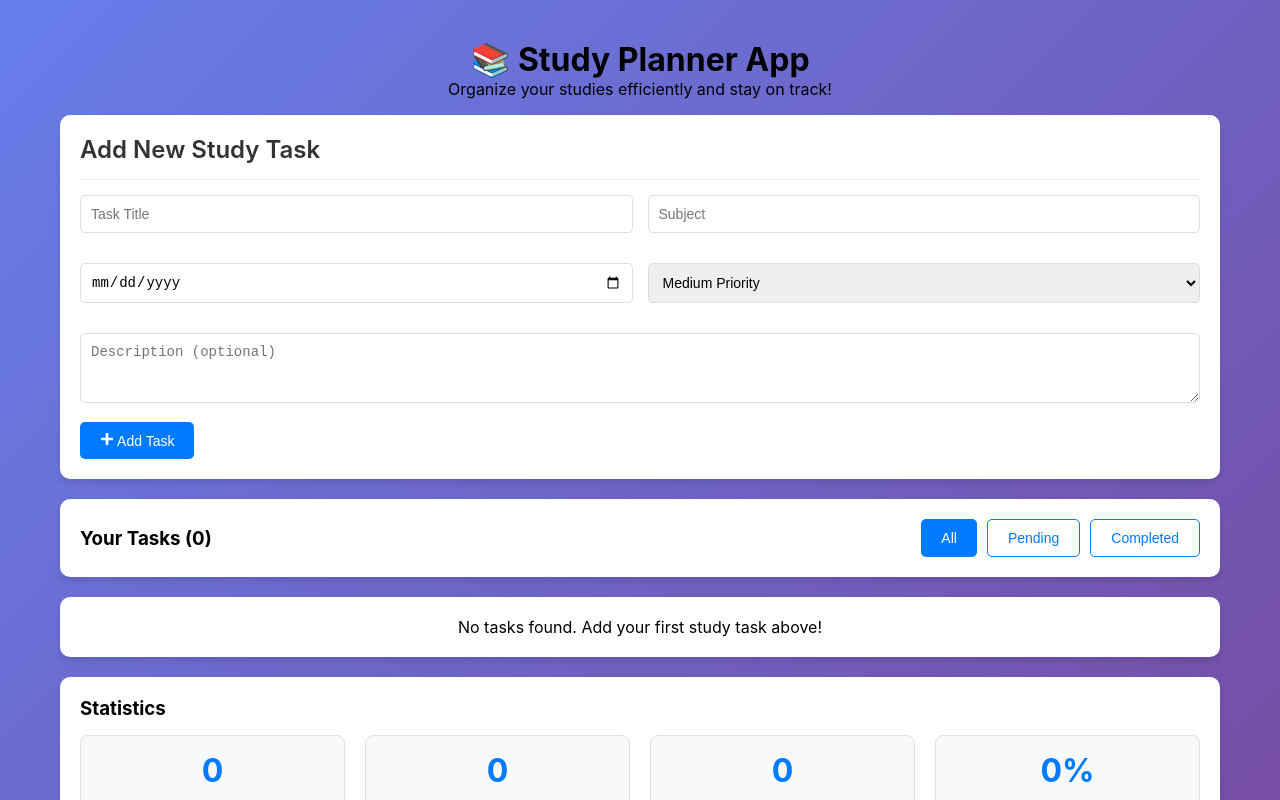
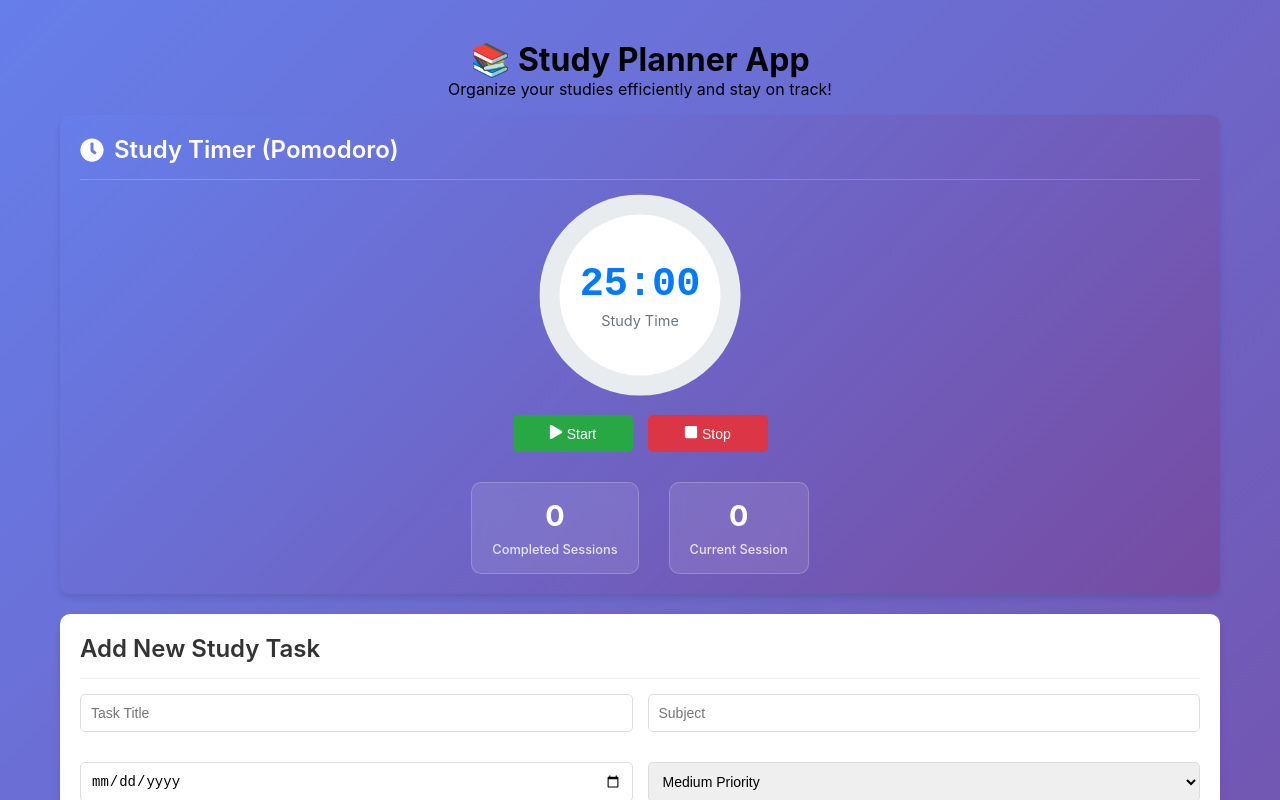
Before and after one commit to KasthuriRaja-M/Study-Planner-App, a React (Create React App) app: page / in a window 1280 px wide. Shown: the top 800 px of the page. Built offline with nearby package versions, Linux system fonts and the light colour scheme.

Commit message:
Add study timer functionality with UI components and styles

```diff
--- a/src/App.css
+++ b/src/App.css
@@ -21,9 +21,137 @@
   color: white;
 }
 
+.btn-warning {
+  background-color: #ffc107;
+  color: #212529;
+}
+
+.btn-warning:hover {
+  background-color: #e0a800;
+}
+
 .filter-controls {
   display: flex;
   gap: 10px;
+}
+
+/* Timer Styles */
+.timer-card {
+  background: linear-gradient(135deg, #667eea 0%, #764ba2 100%);
+  color: white;
+  border: none;
+}
+
+.timer-card .card-header {
+  border-bottom: 1px solid rgba(255, 255, 255, 0.2);
+}
+
+.timer-card .card-title {
+  color: white;
+  display: flex;
+  align-items: center;
+  gap: 10px;
+}
+
+.timer-container {
+  display: flex;
+  flex-direction: column;
+  align-items: center;
+  gap: 20px;
+}
+
+.timer-display {
+  position: relative;
+  width: 200px;
+  height: 200px;
+}
+
+.timer-circle {
+  width: 100%;
+  height: 100%;
+  border-radius: 50%;
+  position: relative;
+  display: flex;
+  align-items: center;
+  justify-content: center;
+}
+
+.timer-progress {
+  width: 100%;
+  height: 100%;
+  border-radius: 50%;
+  position: relative;
+  display: flex;
+  align-items: center;
+  justify-content: center;
+  transition: all 0.3s ease;
+}
+
+.timer-inner {
+  width: 80%;
+  height: 80%;
+  background: white;
+  border-radius: 50%;
+  display: flex;
+  flex-direction: column;
+  align-items: center;
+  justify-content: center;
+  color: #333;
+}
+
+.timer-time {
+  font-size: 2.5rem;
+  font-weight: bold;
+  font-family: 'Courier New', monospace;
+  color: #007bff;
+}
+
+.timer-label {
+  font-size: 0.9rem;
+  color: #6c757d;
+  margin-top: 5px;
+  text-align: center;
+}
+
+.timer-controls {
+  display: flex;
+  gap: 15px;
+  flex-wrap: wrap;
+  justify-content: center;
+}
+
+.timer-controls .btn {
+  min-width: 120px;
+  font-weight: 500;
+}
+
+.timer-stats {
+  display: flex;
+  gap: 30px;
+  margin-top: 10px;
+}
+
+.timer-stats .stat-item {
+  text-align: center;
+  background: rgba(255, 255, 255, 0.1);
+  padding: 15px 20px;
+  border-radius: 10px;
+  backdrop-filter: blur(10px);
+  border: 1px solid rgba(255, 255, 255, 0.2);
+}
+
+.timer-stats .stat-number {
+  display: block;
+  font-size: 1.8rem;
+  font-weight: bold;
+  color: white;
+  margin-bottom: 5px;
+}
+
+.timer-stats .stat-label {
+  font-size: 0.8rem;
+  color: rgba(255, 255, 255, 0.8);
+  font-weight: 500;
 }
 
 .task-card {
@@ -189,6 +317,30 @@
   .stats-grid {
     grid-template-columns: repeat(2, 1fr);
   }
+
+  .timer-display {
+    width: 150px;
+    height: 150px;
+  }
+
+  .timer-time {
+    font-size: 2rem;
+  }
+
+  .timer-stats {
+    flex-direction: column;
+    gap: 15px;
+  }
+
+  .timer-controls {
+    flex-direction: column;
+    align-items: center;
+  }
+
+  .timer-controls .btn {
+    width: 100%;
+    max-width: 200px;
+  }
 }
 
 @media (max-width: 480px) {
@@ -202,6 +354,19 @@
 
   .stats-grid {
     grid-template-columns: 1fr;
+  }
+
+  .timer-display {
+    width: 120px;
+    height: 120px;
+  }
+
+  .timer-time {
+    font-size: 1.5rem;
+  }
+
+  .timer-label {
+    font-size: 0.8rem;
   }
 }
 
@@ -221,6 +386,27 @@
   animation: slideIn 0.3s ease-out;
 }
 
+/* Timer animations */
+@keyframes pulse {
+  0% {
+    transform: scale(1);
+  }
+  50% {
+    transform: scale(1.05);
+  }
+  100% {
+    transform: scale(1);
+  }
+}
+
+.timer-circle {
+  animation: pulse 2s infinite;
+}
+
+.timer-circle:hover {
+  animation: none;
+}
+
 /* Custom scrollbar */
 ::-webkit-scrollbar {
   width: 8px;
--- a/src/App.js
+++ b/src/App.js
@@ -1,5 +1,5 @@
 import React, { useState, useEffect } from 'react';
-import { FaPlus, FaTrash, FaEdit, FaCheck, FaTimes } from 'react-icons/fa';
+import { FaPlus, FaTrash, FaEdit, FaCheck, FaTimes, FaPlay, FaPause, FaStop, FaClock } from 'react-icons/fa';
 import { format } from 'date-fns';
 import { v4 as uuidv4 } from 'uuid';
 import './App.css';
@@ -16,11 +16,32 @@ function App() {
   const [editingTask, setEditingTask] = useState(null);
   const [filter, setFilter] = useState('all');
 
+  // Study Timer States
+  const [timer, setTimer] = useState({
+    isRunning: false,
+    isBreak: false,
+    timeLeft: 25 * 60, // 25 minutes in seconds
+    totalTime: 25 * 60,
+    sessions: 0,
+    completedSessions: 0
+  });
+  const [timerSettings, setTimerSettings] = useState({
+    studyTime: 25,
+    breakTime: 5,
+    longBreakTime: 15,
+    sessionsBeforeLongBreak: 4
+  });
+
   // Load tasks from localStorage on component mount
   useEffect(() => {
     const savedTasks = localStorage.getItem('studyTasks');
     if (savedTasks) {
       setTasks(JSON.parse(savedTasks));
+    }
+
+    const savedTimerSettings = localStorage.getItem('timerSettings');
+    if (savedTimerSettings) {
+      setTimerSettings(JSON.parse(savedTimerSettings));
     }
   }, []);
 
@@ -28,6 +49,53 @@ function App() {
   useEffect(() => {
     localStorage.setItem('studyTasks', JSON.stringify(tasks));
   }, [tasks]);
+
+  // Save timer settings to localStorage
+  useEffect(() => {
+    localStorage.setItem('timerSettings', JSON.stringify(timerSettings));
+  }, [timerSettings]);
+
+  // Timer effect
+  useEffect(() => {
+    let interval = null;
+    if (timer.isRunning && timer.timeLeft > 0) {
+      interval = setInterval(() => {
+        setTimer(prevTimer => {
+          if (prevTimer.timeLeft <= 1) {
+            // Timer finished
+            if (prevTimer.isBreak) {
+              // Break finished, start study session
+              return {
+                ...prevTimer,
+                isRunning: false,
+                isBreak: false,
+                timeLeft: timerSettings.studyTime * 60,
+                totalTime: timerSettings.studyTime * 60,
+                sessions: prevTimer.sessions + 1
+              };
+            } else {
+              // Study session finished, start break
+              const isLongBreak = (prevTimer.sessions + 1) % timerSettings.sessionsBeforeLongBreak === 0;
+              const breakDuration = isLongBreak ? timerSettings.longBreakTime : timerSettings.breakTime;
+              return {
+                ...prevTimer,
+                isRunning: false,
+                isBreak: true,
+                timeLeft: breakDuration * 60,
+                totalTime: breakDuration * 60,
+                completedSessions: prevTimer.completedSessions + 1
+              };
+            }
+          }
+          return {
+            ...prevTimer,
+            timeLeft: prevTimer.timeLeft - 1
+          };
+        });
+      }, 1000);
+    }
+    return () => clearInterval(interval);
+  }, [timer.isRunning, timer.timeLeft, timerSettings]);
 
   const addTask = () => {
     if (!newTask.title.trim()) return;
@@ -91,6 +159,36 @@ function App() {
     }
   };
 
+  // Timer functions
+  const startTimer = () => {
+    setTimer(prev => ({ ...prev, isRunning: true }));
+  };
+
+  const pauseTimer = () => {
+    setTimer(prev => ({ ...prev, isRunning: false }));
+  };
+
+  const stopTimer = () => {
+    setTimer({
+      isRunning: false,
+      isBreak: false,
+      timeLeft: timerSettings.studyTime * 60,
+      totalTime: timerSettings.studyTime * 60,
+      sessions: 0,
+      completedSessions: 0
+    });
+  };
+
+  const formatTime = (seconds) => {
+    const mins = Math.floor(seconds / 60);
+    const secs = seconds % 60;
+    return `${mins.toString().padStart(2, '0')}:${secs.toString().padStart(2, '0')}`;
+  };
+
+  const getProgressPercentage = () => {
+    return ((timer.totalTime - timer.timeLeft) / timer.totalTime) * 100;
+  };
+
   return (
     <div className="App">
       <div className="container">
@@ -98,6 +196,53 @@ function App() {
           <h1>📚 Study Planner App</h1>
           <p>Organize your studies efficiently and stay on track!</p>
         </header>
+
+        {/* Study Timer Section */}
+        <div className="card timer-card">
+          <div className="card-header">
+            <h2 className="card-title">
+              <FaClock /> Study Timer (Pomodoro)
+            </h2>
+          </div>
+          <div className="timer-container">
+            <div className="timer-display">
+              <div className="timer-circle">
+                <div className="timer-progress" style={{
+                  background: `conic-gradient(#007bff ${getProgressPercentage()}%, #e9ecef ${getProgressPercentage()}%)`
+                }}>
+                  <div className="timer-inner">
+                    <div className="timer-time">{formatTime(timer.timeLeft)}</div>
+                    <div className="timer-label">
+                      {timer.isBreak ? 'Break Time' : 'Study Time'}
+                    </div>
+                  </div>
+                </div>
+              </div>
+            </div>
+            <div className="timer-controls">
+              <button
+                className={`btn ${timer.isRunning ? 'btn-warning' : 'btn-success'}`}
+                onClick={timer.isRunning ? pauseTimer : startTimer}
+              >
+                {timer.isRunning ? <FaPause /> : <FaPlay />}
+                {timer.isRunning ? ' Pause' : ' Start'}
+              </button>
+              <button className="btn btn-danger" onClick={stopTimer}>
+                <FaStop /> Stop
+              </button>
+            </div>
+            <div className="timer-stats">
+              <div className="stat-item">
+                <span className="stat-number">{timer.completedSessions}</span>
+                <span className="stat-label">Completed Sessions</span>
+              </div>
+              <div className="stat-item">
+                <span className="stat-number">{timer.sessions}</span>
+                <span className="stat-label">Current Session</span>
+              </div>
+            </div>
+          </div>
+        </div>
 
         {/* Add New Task Form */}
         <div className="card">
```
